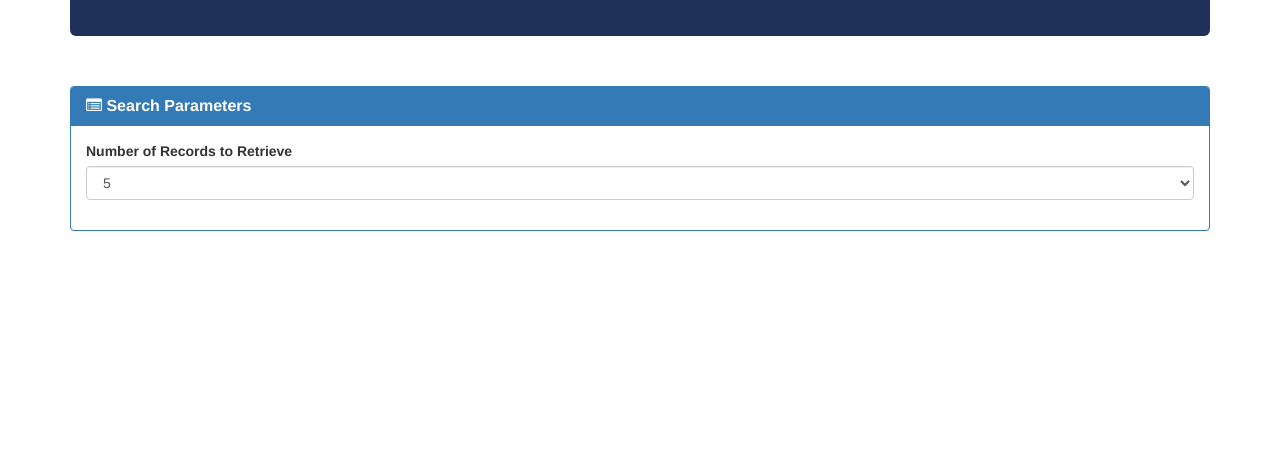
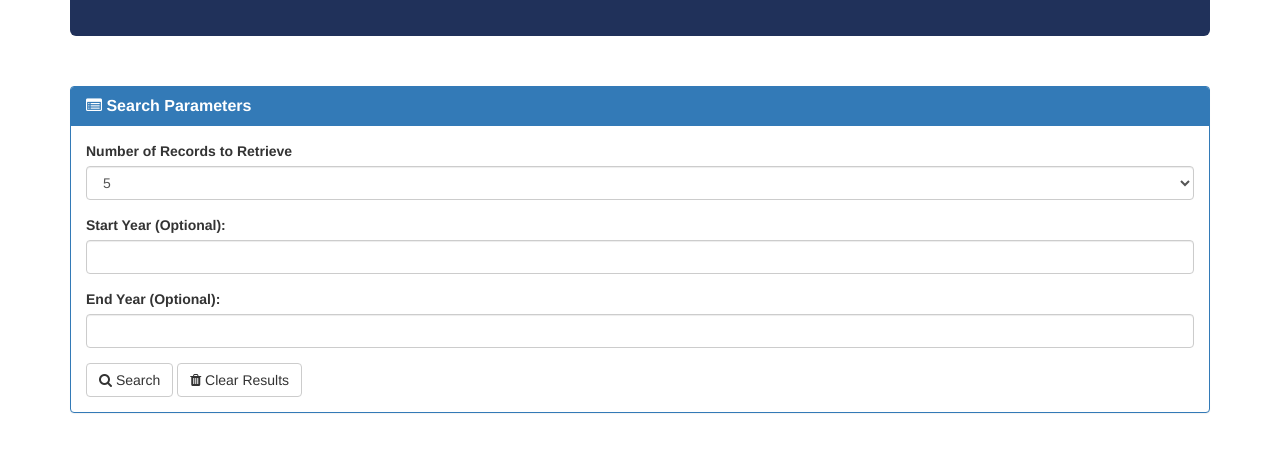
Before and after one commit to bemmons1993/New-York-Times-, a plain HTML site: page index.html in a window 1280 px wide. Shown: the part 159-610 px from the top of the page. Drawn offline with nearby package versions, Linux system fonts and the light colour scheme.

Commit message:
add start and end year options to search parameters div, as well as search and clear buttons

```diff
--- a/index.html
+++ b/index.html
@@ -36,22 +36,26 @@
                             </select>
                         </div>
 
+                        <!-- Here we record the Start and End Year Parameters-->
                         <div class="form-group">
-
+                            <label for="start-year">Start Year (Optional):</label>
+                            <input type="text" class="form-control" id="start-year">
                         </div>
 
+                        <div class="form-group">
+                            <label for="end-year">End Year (Optional):</label>
+                            <input type="text" class="form-control" id="end-year">
+                        </div>
 
-
-
-
+                        <!-- Creating button for submission-->
+                        <button type="submit" class="btn btn-default" id="run-search"><i class="fa fa-search"></i> Search</button>
+                        <button type="button" class="btn btn-default" id="clear-all"><i class="fa fa-trash"></i> Clear Results</button>
 
                     </form>
 
-
-
                 </div>
-
-
+            </div>
+        </div>
     </div>
 </body>
 </html>
```
